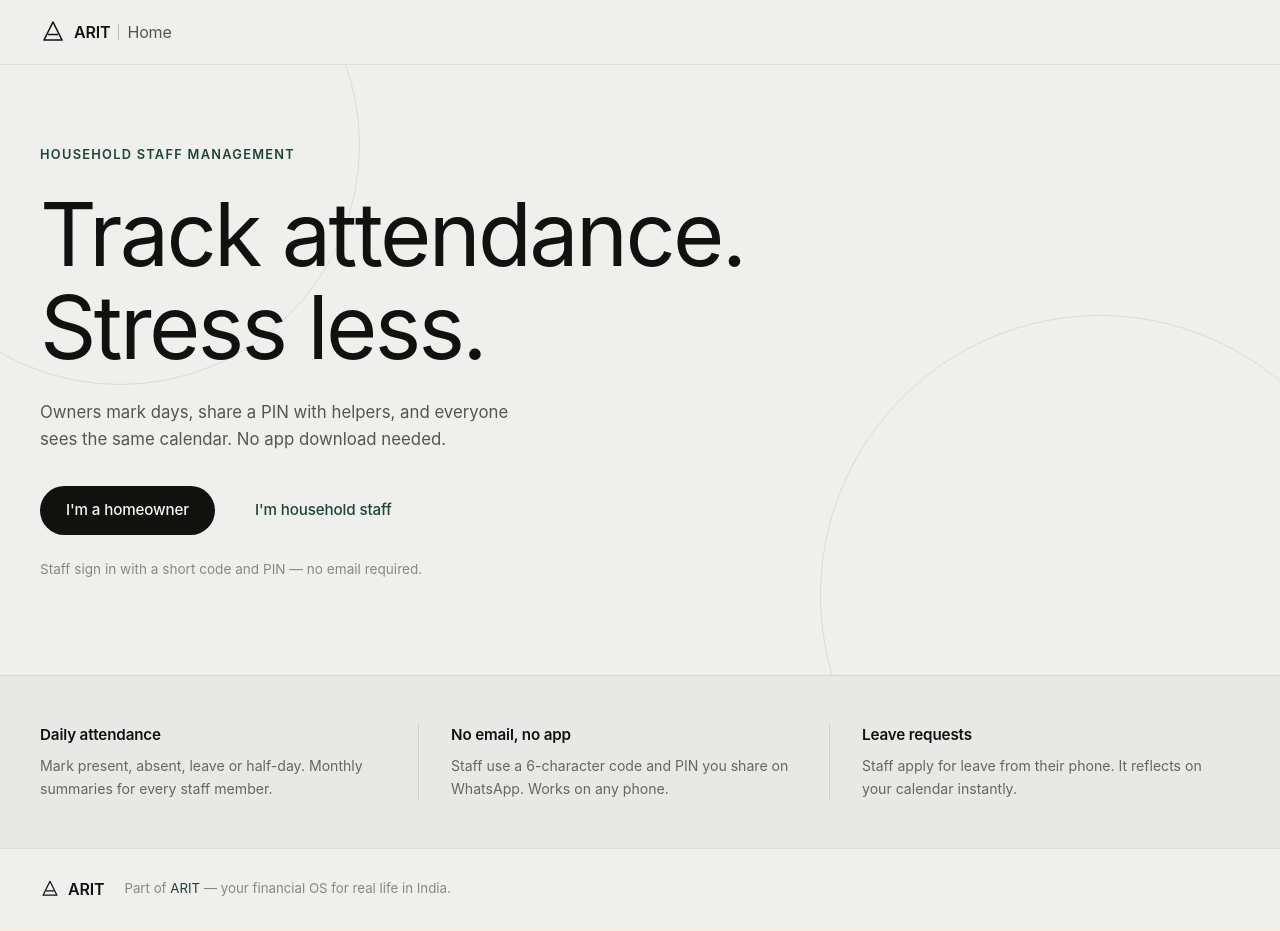
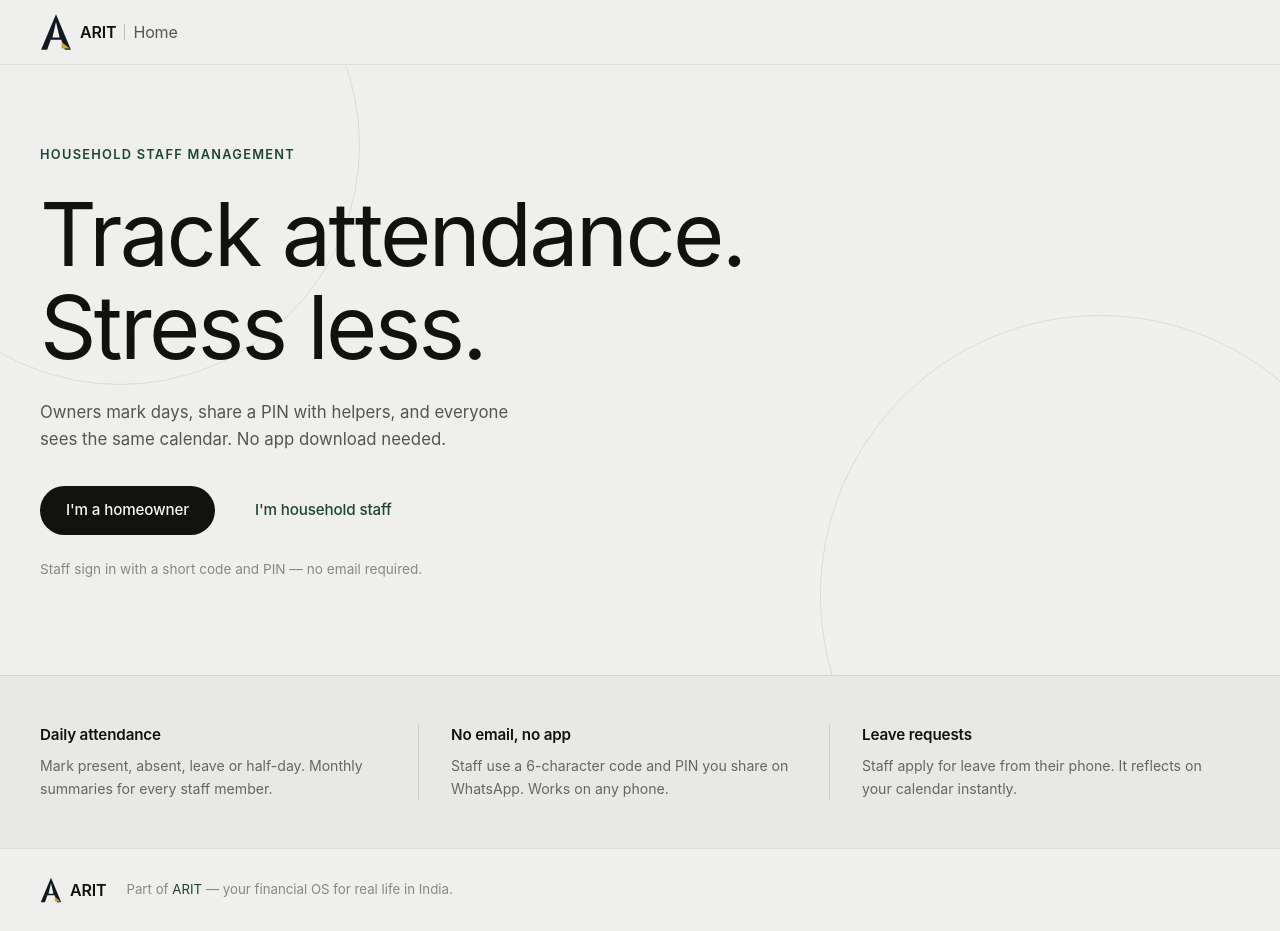
Before and after one commit to shreyanshtripathi102019/househelp-tracker, a Next.js app: page / in a window 1280 px wide. Built offline with nearby package versions, Linux system fonts and the light colour scheme.

Commit message:
logo: add SVG logo mark with gold accent, use in nav and footer

```diff
--- a/app/globals.css
+++ b/app/globals.css
@@ -1196,6 +1196,11 @@ select:focus-visible {
   letter-spacing: 0.01em;
 }
 
+.lp-logo-img {
+  display: block;
+  flex-shrink: 0;
+}
+
 .lp-nav-sep {
   display: block;
   width: 1px;
--- a/app/page.js
+++ b/app/page.js
@@ -7,8 +7,7 @@ export default function HomePage() {
       <header className="lp-nav">
         <div className="lp-nav-inner">
           <Link href="/" className="lp-logo" aria-label="ARIT Home">
-            {/* Replace AritA with <img src="/arit-logo.png" … /> once logo file is added */}
-            <AritA />
+            <img src="/arit-logo.svg" alt="" width={32} height={38} className="lp-logo-img" />
             <span className="lp-wordmark">ARIT</span>
             <span className="lp-nav-sep" aria-hidden="true" />
             <span className="lp-nav-product">Home</span>
@@ -71,8 +70,8 @@ export default function HomePage() {
       {/* ── Footer ── */}
       <footer className="lp-footer">
         <div className="lp-footer-inner">
-          <Link href="https://arit.co.in" className="lp-logo" target="_blank">
-            <AritA small />
+          <Link href="https://arit.co.in" className="lp-logo" target="_blank" rel="noopener noreferrer">
+            <img src="/arit-logo.svg" alt="" width={22} height={26} className="lp-logo-img" />
             <span className="lp-wordmark">ARIT</span>
           </Link>
           <p className="lp-footer-text">
@@ -83,19 +82,3 @@ export default function HomePage() {
     </div>
   );
 }
-
-function AritA({ small }) {
-  const s = small ? 20 : 26;
-  return (
-    <svg width={s} height={s} viewBox="0 0 26 26" fill="none" aria-hidden="true">
-      <path
-        d="M13 3L22 21H4L13 3Z"
-        stroke="currentColor"
-        strokeWidth="1.6"
-        strokeLinejoin="round"
-        fill="none"
-      />
-      <line x1="8.5" y1="15.5" x2="17.5" y2="15.5" stroke="currentColor" strokeWidth="1.6" strokeLinecap="round" />
-    </svg>
-  );
-}
```
Also changed, not shown: public/arit-logo.svg (added).
